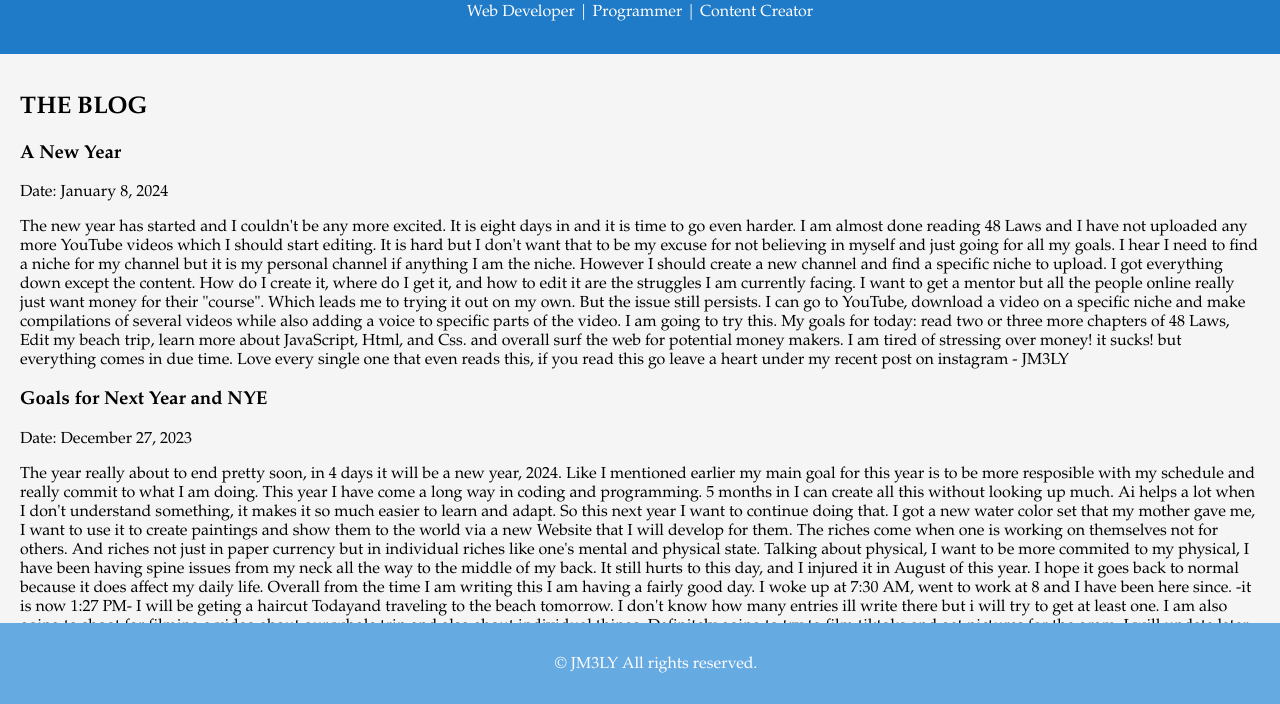
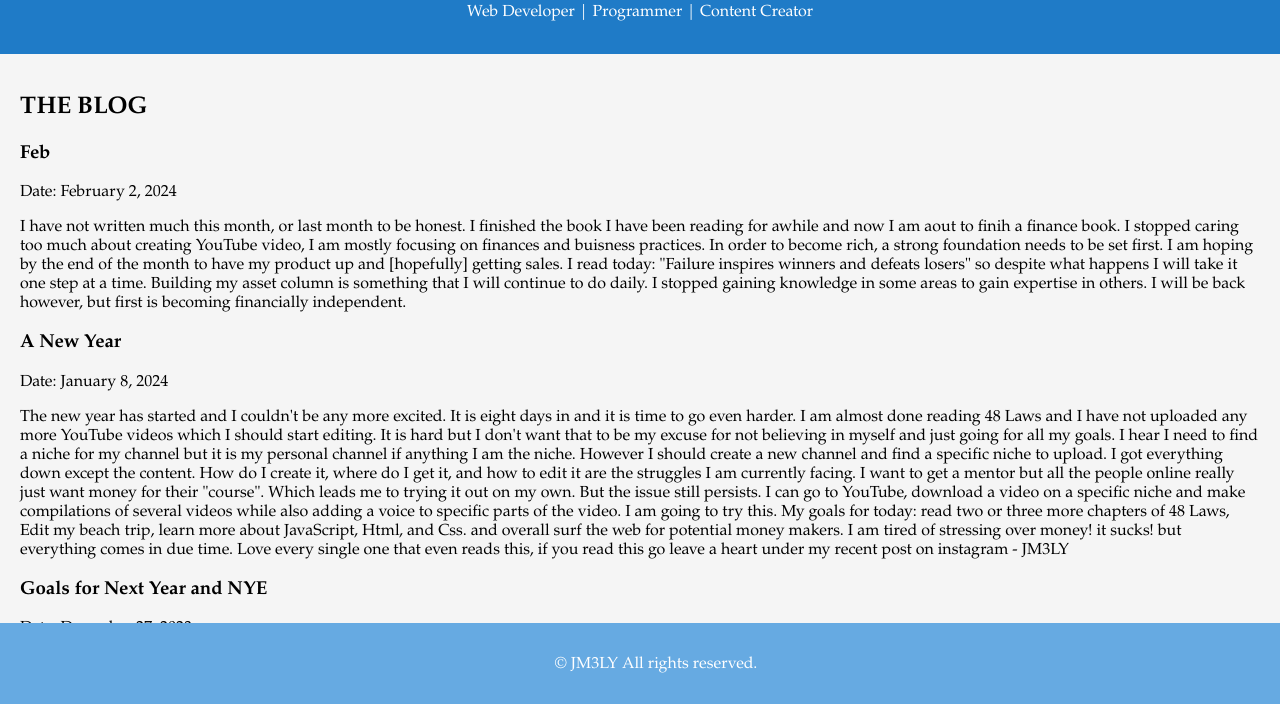
Before and after one commit to jm3ly/jm3ly, a plain HTML site: page blog.html in a window 1280 px wide. Shown: the part 94-798 px from the top of the page. Drawn offline with Linux system fonts and the light colour scheme.

Commit message:
new blog entry

```diff
--- a/blog.html
+++ b/blog.html
@@ -17,6 +17,25 @@
         <h2>THE BLOG</h2>
 
             <!-- Add more blog posts as needed -->
+
+        <div class="blog-post">
+            <h3></h3>
+            <p></p>
+            <p></p>
+        </div>
+
+        <div class="blog-post">
+            <h3>Feb</h3>
+            <p>Date: February 2, 2024</p>
+            <p>I have not written much this month, or last month to be honest. I finished the book I have been reading for awhile
+                and now I am aout to finih a finance book. I stopped caring too much about creating YouTube video, I am mostly focusing
+                on finances and buisness practices. In order to become rich, a strong foundation needs to be set first. I am hoping by
+                the end of the month to have my product up and [hopefully] getting sales.  I read today: "Failure inspires winners and
+                defeats losers" so despite what happens I will take it one step at a time. Building my asset column is something that I
+                will continue to do daily. I stopped gaining knowledge in some areas to gain expertise in others. I will be back however, but
+                first is becoming financially independent.
+            </p>
+        </div>
 
         <div class="blog-post">
             <h3>A New Year</h3>
```
